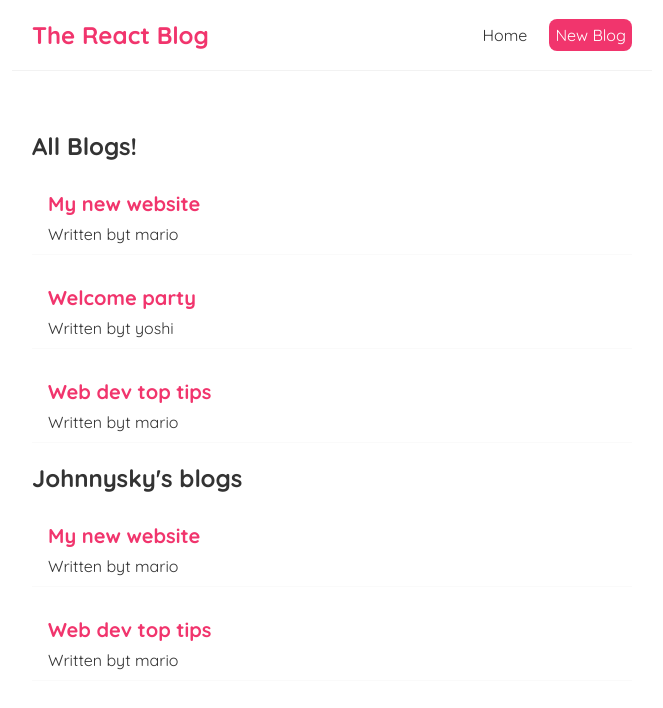
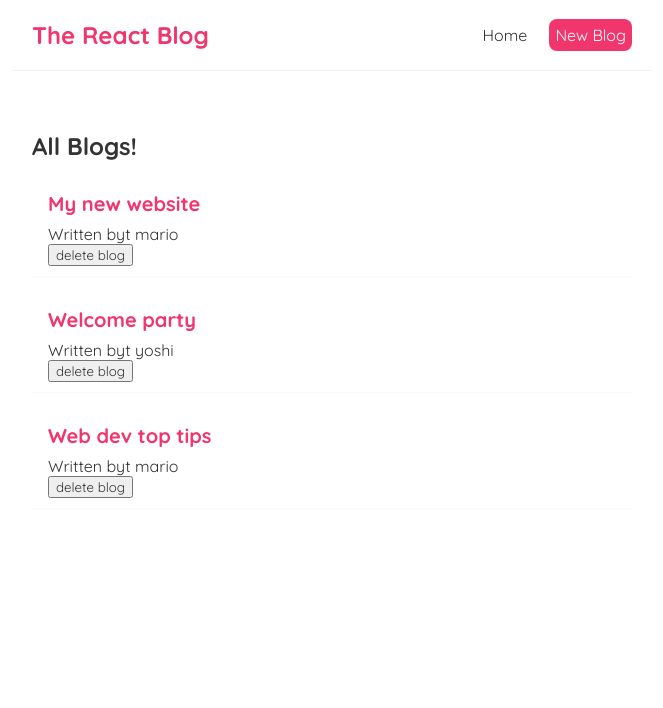
Before and after one commit to Johnnysky2700/react-blog, a React (Create React App) app: page / in a window 1280 px wide. Shown: the top 708 px of the page, without its empty margins (308-971 px from the left). Built offline with nearby package versions, Linux system fonts and the light colour scheme.

Commit message:
Functions as props(delete an items)

```diff
--- a/src/BlogList.js
+++ b/src/BlogList.js
@@ -1,6 +1,4 @@
-const BlogList = ({ blogs, title }) => {
-    // const blogs = props.blogs;
-    // const title = props.title;
+const BlogList = ({ blogs, title, handleDelete }) => {
 
     return (
         <div className="blog-list">
@@ -9,6 +7,7 @@
                 <div className="blog-preview" key={blog.id}>
                     <h2>{ blog.title }</h2>
                     <p>Written byt { blog.author }</p>
+                    <button onClick={() => handleDelete(blog.id)}>delete blog</button>
                 </div>
             ))}
         </div>
--- a/src/Home.js
+++ b/src/Home.js
@@ -7,10 +7,14 @@
         { title: 'Welcome party', body: 'lorem ipsum...', author: 'yoshi', id: 2 },
         { title: 'Web dev top tips', body: 'lorem ipsum...', author: 'mario', id: 3 }
     ]);
+
+    const handleDelete = (id) => {
+        const newBlogs = blogs.filter(blog => blog.id !== id);
+        setBlogs(newBlogs);
+    }
     return (
         <div className="home">
-            <BlockList blogs={blogs} title="All Blogs!"/>
-            <BlockList blogs={blogs.filter((blog) => blog.author === 'mario')} title="Johnnysky's blogs"/>
+            <BlockList blogs={blogs} title="All Blogs!" handleDelete={handleDelete}/>
         </div>
      );
 }
```
